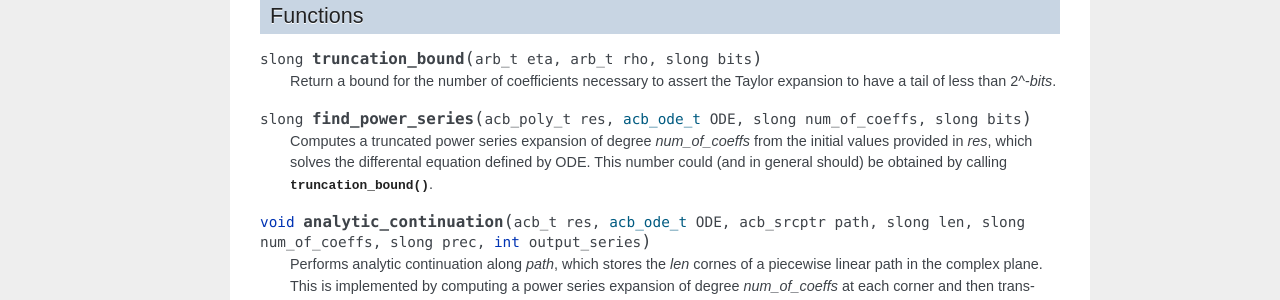
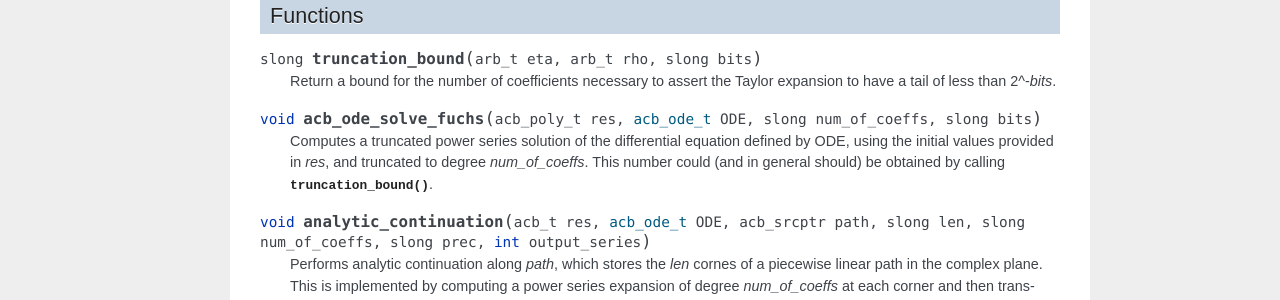
Before and after one commit to MGessinger/Cascade, a Sphinx documentation site: the page built from doc/source/cascade.rst, in a window 1280 px wide. Shown: the part 724-1024 px from the top of the page. Built offline with Sphinx 7.4.7, drawn with Linux system fonts in a browser that asks for light colours.

Commit message:
Rename recursion solver to acb_ode_solve_fuchs

```diff
--- a/doc/source/cascade.rst
+++ b/doc/source/cascade.rst
@@ -36,9 +36,9 @@ Functions
 
 	Return a bound for the number of coefficients necessary to assert the Taylor expansion to have a tail of less than 2^-*bits*.
 
-.. function:: slong find_power_series (acb_poly_t res, acb_ode_t ODE, slong num_of_coeffs, slong bits)
+.. function:: void acb_ode_solve_fuchs (acb_poly_t res, acb_ode_t ODE, slong num_of_coeffs, slong bits)
 
-	Computes a truncated power series expansion of degree *num_of_coeffs* from the initial values provided in *res*, which solves the differental equation defined by ODE. This number could (and in general should) be obtained by calling :func:`truncation_bound`.
+	Computes a truncated power series solution of the differential equation defined by ODE, using the initial values provided in *res*, and truncated to degree *num_of_coeffs*. This number could (and in general should) be obtained by calling :func:`truncation_bound`.
 
 .. function:: void analytic_continuation (acb_t res, acb_ode_t ODE, acb_srcptr path, slong len, slong num_of_coeffs, slong prec, int output_series)
 
```
Also changed, not shown: README.md (+1 -1 lines), 4 other files.
